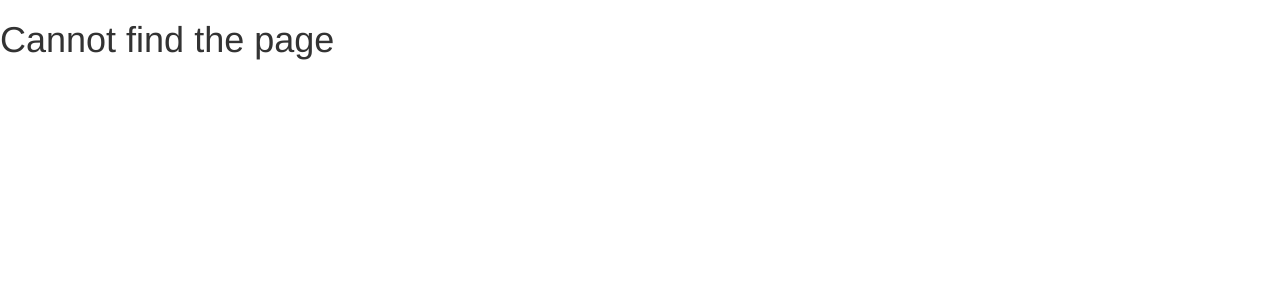
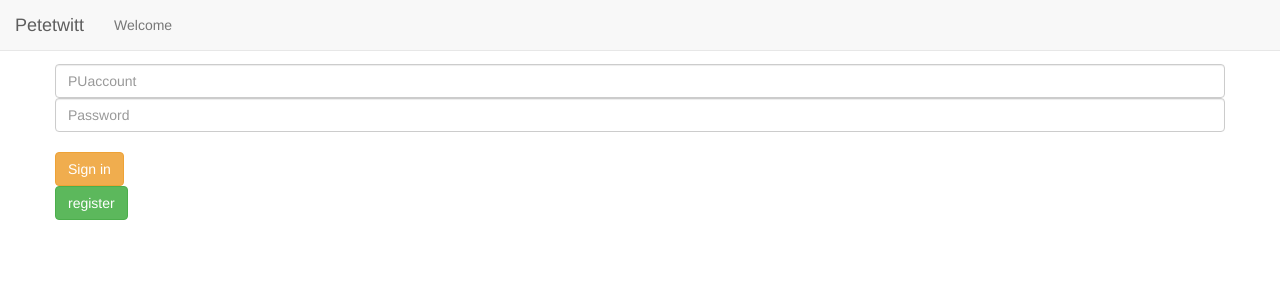
Before and after one commit to RyanCccc/PeeTwitt, a Django app: page / in a window 1280 px wide. Shown: the top 300 px of the page. Run offline with Django 3.2, Linux system fonts and the light colour scheme; some libraries are stand-ins or nearby versions.

Commit message:
basic index completed

```diff
--- /dev/null
+++ b/static/css/index.css
@@ -0,0 +1,4 @@
+.mybody{
+	margin-top: 5%;
+
+}
--- a/templates/base.html
+++ b/templates/base.html
@@ -25,6 +25,8 @@
     <script src="{% static "js/jquery.js" %}"></script>
     <script src="{% static "js/bootstrap.min.js" %}"></script>
     <link href="{% static "css/base.css" %}" rel="stylesheet">
+    <link href="{% static "css/index.css" %}" rel="stylesheet">
+    <link href="{% static "css/sign_up.css" %}" rel="stylesheet">
     {% block js %}{% endblock %}
     {% block css %}{% endblock %}
     <!-- HTML5 shim, for IE6-8 support of HTML5 elements -->
@@ -41,6 +43,52 @@
 </head>
 
 <body>
+    {% block welcomenav %}
+    <nav class="navbar navbar-default navbar-fixed-top">
+        <div class="navbar-header">
+            <button type="button" class="navbar-toggle" data-toggle="collapse" data-target="#bs-example-navbar-collapse-1">
+                <span class="sr-only">Toggle navigation</span>
+                <span class="icon-bar">aaaa</span>
+            </button>
+            <a class="navbar-brand" href="/">Petetwitt</a>
+        </div>
+
+        <div class="collapse navbar-collapse">
+            <ul class="nav navbar-nav ">
+                <li><a>Welcome</a>
+            </ul>
+        </div>
+    </nav>
+
+    {% endblock welcomenav%}
+
+
+    {% block stdnav %}
+    <nav class="navbar navbar-default navbar-fixed-top">
+        <div class="navbar-header">
+            <button type="button" class="navbar-toggle" data-toggle="collapse" data-target="#bs-example-navbar-collapse-1">
+                <span class="sr-only">Toggle navigation</span>
+                <span class="icon-bar">aaaa</span>
+            </button>
+            <a class="navbar-brand" href="/">Petetwitt</a>
+        </div>
+
+        <div class="collapse navbar-collapse">
+            <ul class="nav navbar-nav ">
+                <li><a href="#">Notification</a></li>
+                <li><a href="#">Me</a></li>
+            </ul>
+        </div>
+    </nav>
+    {% endblock stdnav %}
+
+
+
+
+
+
+
+
     {% block content %}
     {% endblock content %}
 </body>
--- a/templates/index.html
+++ b/templates/index.html
@@ -1,5 +1,24 @@
 {% extends "base.html" %}
+{% block stdnav %}
+{% endblock %}
 
 {% block content %}
-<h1>Cannot find the page</h1>
+<div class="container mybody">
+	<div class="row">
+                <div class="button ">
+                	<input class="form-control button" name="email" id="username" type="text" placeholder="PUaccount">
+                </div>
+                <div class="button">
+                	<input class="form-control button" name="password" id="password" type="password" placeholder="Password"><br>
+                </div>
+                <button type="submit" id="btnLogin" class="btn btn-warning">
+                  Sign in
+                </button><br>
+                <button type="submit" id="btnLogin" class="btn btn-success">
+                  register
+                </button>
+
+            </div>
+
+</div>
 {% endblock %}
```
